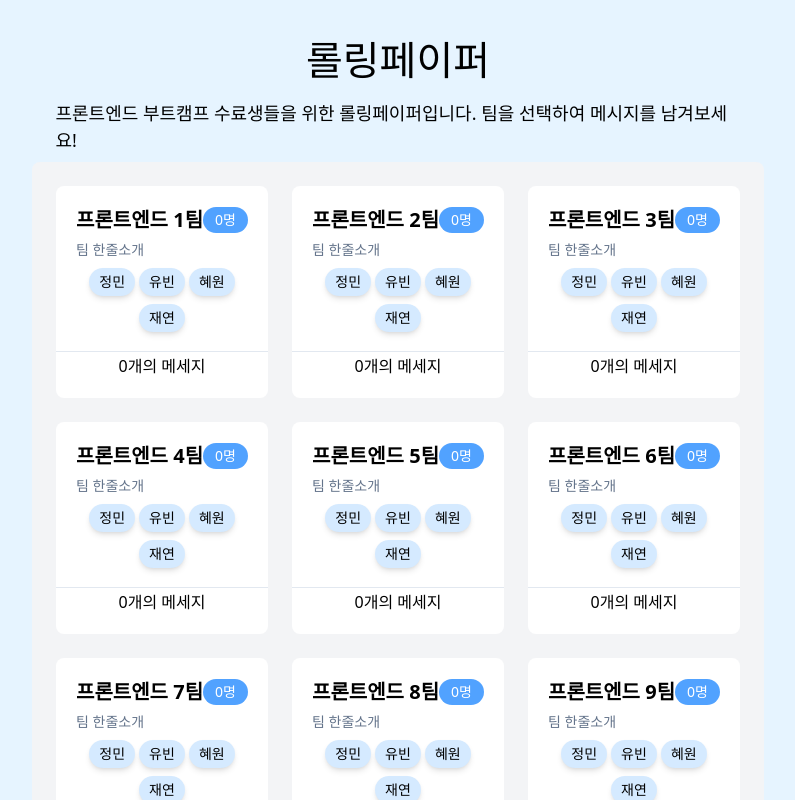
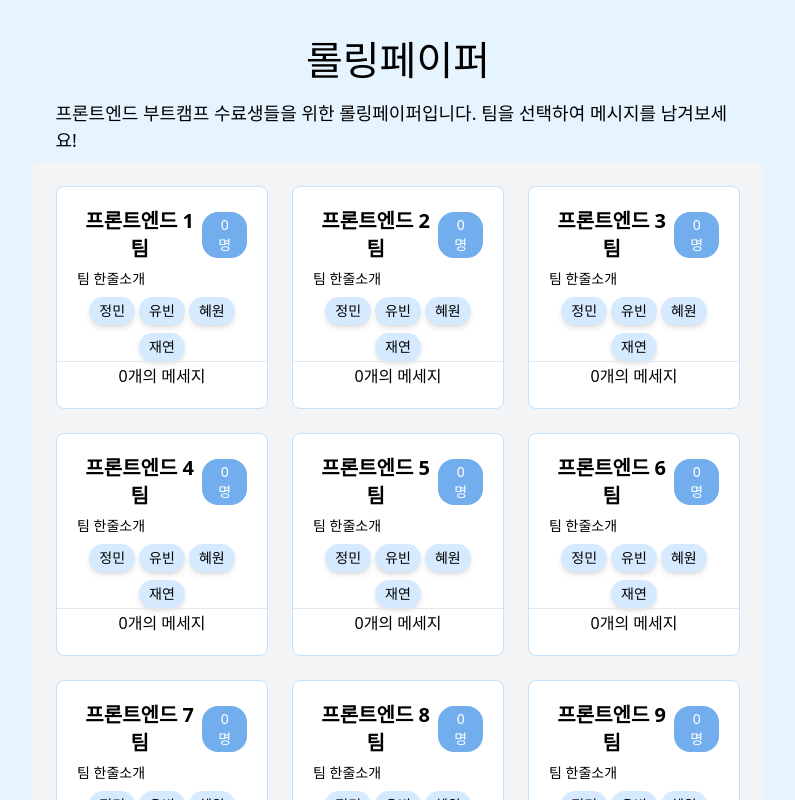
Before and after one commit to ph-1dnjs/front_5th_rolling_paper, a React (Vite) app: page / in a window 1280 px wide. Shown: the top 800 px of the page, without its empty margins (242-1037 px from the left). Built offline with nearby package versions, Linux system fonts and the light colour scheme; a web font is replaced by a local one.

Commit message:
feat: 하드 코딩 스타일 로직 수정 및 디테일 수정

```diff
--- a/src/entities/teams/ui/TeamCard.tsx
+++ b/src/entities/teams/ui/TeamCard.tsx
@@ -9,13 +9,15 @@ interface Props {
 
 const TeamCard: React.FC<Props> = ({ item }) => {
   return (
-    <div className='aspect-square bg-white rounded-lg flex flex-col justify-between'>
+    <div className='aspect-square bg-white rounded-lg flex flex-col justify-between border border-azure-88'>
       <div className='pt-5 px-5'>
         <div className='flex justify-between items-center'>
           <div className='text-xl font-bold'>프론트엔드 {item}팀</div>
-          <div className='bg-blue-400 py-[3px] px-3 rounded-2xl text-sm text-white'>{0}명</div>
+          <div className='bg-azure-61 opacity-80 py-[3px] px-3 rounded-2xl text-sm text-white'>
+            {0}명
+          </div>
         </div>
-        <div className='flex mt-1.5 mb-2 text-sm text-[#64748B]'>팀 한줄소개</div>
+        <div className='flex mt-1.5 mb-2 text-sm text-azure-47'>팀 한줄소개</div>
         <div className='flex flex-wrap justify-center gap-y-2'>
           <NameTag name='정민' />
           <NameTag name='유빈' />
```
